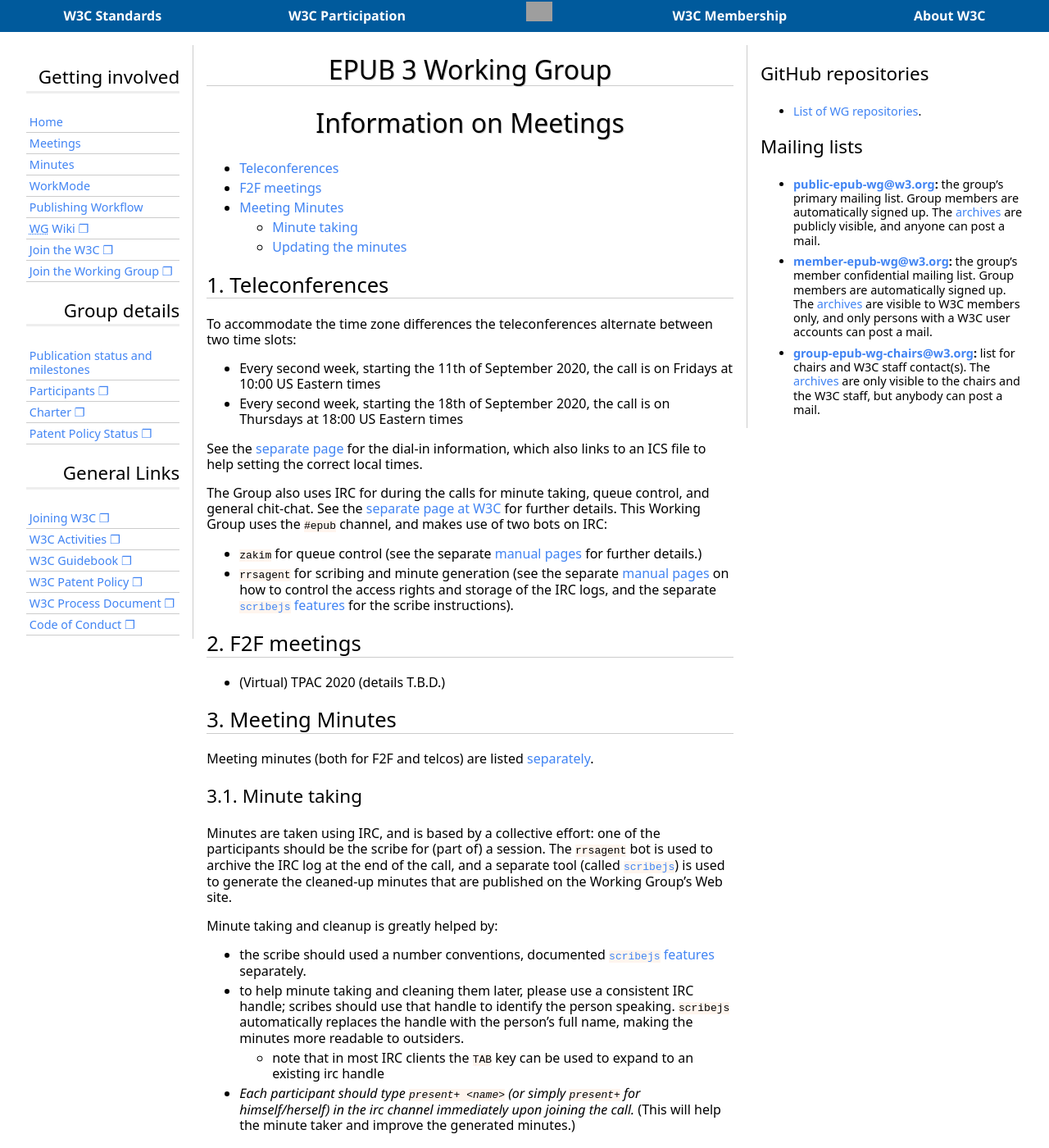
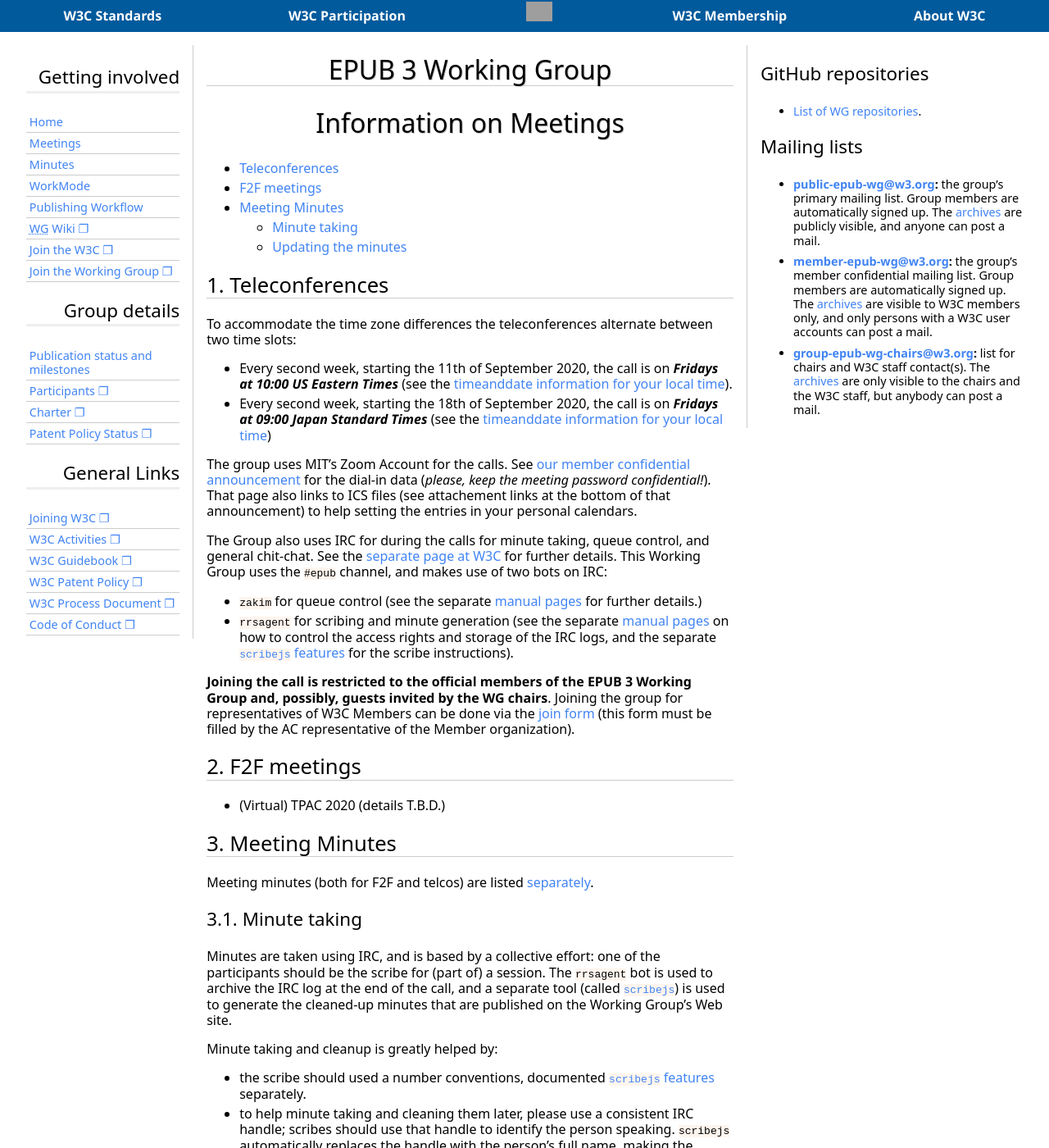
Before and after one commit to w3c/epub-wg, a Jekyll site: the page built from Meetings/index.md, in a window 1280 px wide and 1400 px high. Shown: the whole window at 82% size. Built offline with Jekyll 4.4.1, drawn with Linux system fonts in a browser that asks for light colours; some web fonts are replaced; our own code applies the rules of GitHub Pages for plain Markdown files; some of the changed text lies outside the part shown; grey boxes are pictures that could not be loaded.

Commit message:
Added the telco information, and update the workmode on handling drafts.

```diff
--- a/Meetings/index.md
+++ b/Meetings/index.md
@@ -12,16 +12,17 @@
 
 To accommodate the time zone differences the teleconferences alternate between two time slots:
 
-* Every second week, starting the 11th of September 2020, the call is on Fridays at 10:00 US Eastern times
-* Every second week, starting the 18th of September 2020, the call is on Thursdays at 18:00 US Eastern times
+* Every second week, starting the 11th of September 2020, the call is on _**Fridays at 10:00 US Eastern Times**_ (see the [timeanddate information for your local time](https://tinyurl.com/y24qnpgg)).
+* Every second week, starting the 18th of September 2020, the call is on _**Fridays at 09:00 Japan Standard Times**_ (see the [timeanddate information for your local time](https://tinyurl.com/y28b55nq))
 
-See the [separate page](./zoom) for the dial-in information, which also links to an ICS file to help setting the correct local times.
+The group uses MIT’s Zoom Account for the calls. See [our member confidential announcement](https://lists.w3.org/Archives/Member/member-{{ site.wgname_lc }}-wg/2020Aug/0000.html) for the dial-in data (_please, keep the meeting password confidential!_). That page also links to ICS files (see attachement links at the bottom of that announcement) to help setting the entries in your personal calendars.
 
 The Group also uses IRC for during the calls for minute taking, queue control, and general chit-chat. See the [separate page at W3C](https://www.w3.org/Project/IRC/) for further details. This Working Group uses the `#epub` channel, and makes use of two bots on IRC:
 
 * `zakim` for queue control (see the separate [manual pages](https://www.w3.org/2001/12/zakim-irc-bot.html) for  further details.)
 * `rrsagent` for scribing and minute generation (see the separate [manual pages](https://www.w3.org/2002/03/RRSAgent) on how to control the access rights and storage of the IRC logs, and the separate [`scribejs` features](https://github.com/w3c/scribejs/blob/master/features.md) for the scribe instructions).
 
+**Joining the call is restricted to the official members of the {{ site.wgname_uc }} Working Group and, possibly, guests invited by the WG chairs**. Joining the group for representatives of W3C Members can be done via the [join form](https://www.w3.org/2004/01/pp-impl/{{ site.groupid }}/join) (this form must be filled by the AC representative of the Member organization).
 
 ## F2F meetings
 
@@ -41,12 +42,12 @@
 * to help minute taking and cleaning them later, please use a consistent IRC handle; scribes should use that handle to identify the person speaking. `scribejs` automatically replaces the handle with the person’s full name, making the minutes more readable to outsiders.
     * note that in most IRC clients the `TAB` key can be used to expand to an existing irc handle
 
-* *Each participant should type `present+ <name>` (or simply `present+` for himself/herself) in the irc channel immediately upon joining the call.* (This will help the minute taker and improve the generated minutes.)
+* *Each participant should type `present+ <irchandle>` (or simply `present+` for himself/herself) in the irc channel immediately upon joining the call.* (This will help the minute taker and improve the generated minutes.)
 
-(Note that a [group specific Web interface to sceribejs](https://w3c.github.io/scribejs/BrowserView/epub-wg.html)) is also available to generate the minutes. This feature is still experimental...)
+(Note that a [group specific Web interface to sceribejs](https://w3c.github.io/scribejs/BrowserView/epub-wg.html)) is also available to generate the minutes. This feature is still experimental, though.)
 
 ### Updating the minutes
 
 The minutes themselves are stored, in Markdown (more exactly in “Kramdown”) on the WG’s core [github repository](https://github.com/w3c/{{ site.wgname_lc }}-wg) in the `_minutes` folder.
 
-As described in the [separate page on our working mode](../WorkMode/index#telco), meeting minutes are considered as “Draft” until officially approved after five business days. During that period, if a participant requests a change in the minutes, he/she can issue, for example, a Pull Request with the proposed changes or contact the staff contact.
+As described in the [separate page on our working mode](../WorkMode/index#telco), meeting minutes are considered as “Drafts” for at least 5 business days; participants of the call have that time ask for changes and/or rectifications on the minutes (such requests should be sent to the group’s public mailing list or via a Pull Request on the minutes themselves). After that (i.e., usually at the subsequent call) the minutes become official.
```
Also changed, not shown: Meetings/zoom.md (deleted, +0 -17 lines), WorkMode/index.md (+1 -1 lines), WorkMode/newbie.md (+1 -1 lines).
